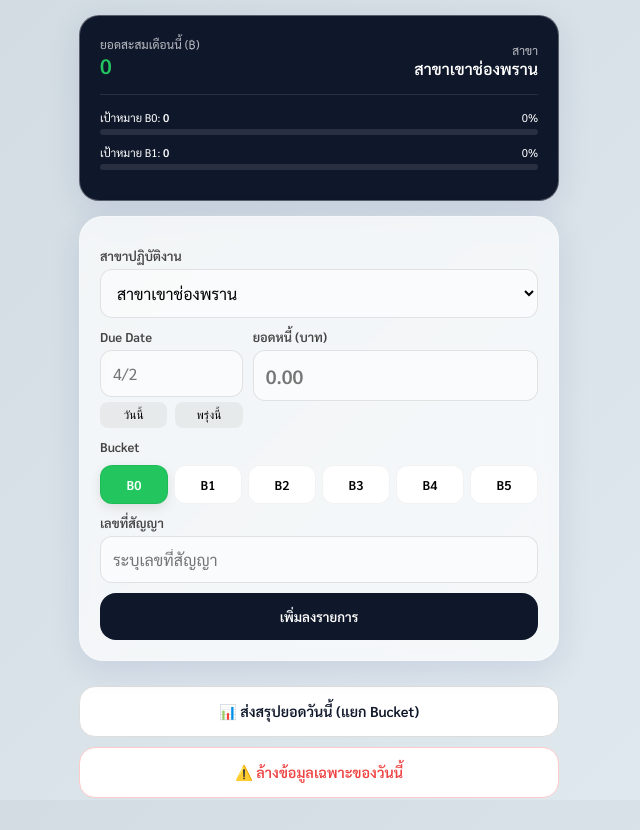
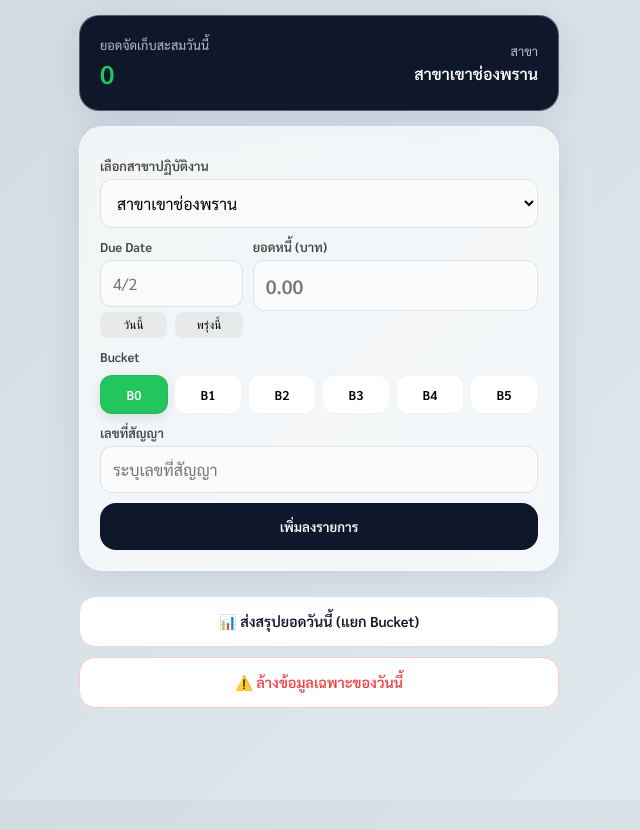
Before and after one commit to Ai-IQ04/Send-to-line, a plain HTML site: page index.html in a window 1280 px wide. Shown: the whole page, without its empty margins (321-961 px from the left). Drawn offline with Linux system fonts and the light colour scheme.

Commit message:
Update index.html

```diff
--- a/index.html
+++ b/index.html
@@ -3,7 +3,7 @@
 <head>
     <meta charset="UTF-8">
     <meta name="viewport" content="width=device-width, initial-scale=1.0">
-    <title>Collectio Ultimate | Monthly Tracking</title>
+    <title>Collectio | Daily Dashboard</title>
     <link href="https://fonts.googleapis.com/css2?family=Sarabun:wght@300;400;600&display=swap" rel="stylesheet">
     <style>
         :root {
@@ -23,17 +23,14 @@
             border-radius: 24px; border: 1px solid rgba(255, 255, 255, 0.3);
             box-shadow: 0 8px 32px rgba(31, 38, 135, 0.1); padding: 20px; margin-bottom: 15px;
         }
-        .dashboard { background: var(--dark); color: white; border-radius: 20px; padding: 20px; }
-        .dash-row { display: flex; justify-content: space-between; align-items: flex-end; margin-bottom: 10px; }
-        .dash-label { font-size: 0.75rem; opacity: 0.7; }
-        .dash-value { font-size: 1.3rem; font-weight: bold; color: var(--primary); }
 
-        /* Monthly Goal Section */
-        .monthly-section { margin-top: 15px; padding-top: 15px; border-top: 1px solid rgba(255,255,255,0.1); }
-        .goal-item { margin-bottom: 10px; }
-        .goal-header { display: flex; justify-content: space-between; font-size: 0.7rem; margin-bottom: 4px; }
-        .progress-container { background: rgba(255,255,255,0.1); height: 6px; border-radius: 10px; overflow: hidden; }
-        .progress-bar { height: 100%; transition: 0.5s; width: 0%; }
+        /* Dashboard แบบใหม่ - เน้นยอดวันนี้ */
+        .dashboard {
+            background: var(--dark); color: white; border-radius: 20px; padding: 20px;
+            display: flex; justify-content: space-between; align-items: center;
+        }
+        .dash-label { font-size: 0.8rem; opacity: 0.7; margin-bottom: 4px; }
+        .dash-value { font-size: 1.6rem; font-weight: bold; color: var(--primary); }
 
         label { font-size: 0.8rem; font-weight: 600; color: #444; display: block; margin: 10px 0 5px; }
         select, input {
@@ -65,25 +62,18 @@
 
 <div class="container">
     <div class="dashboard glass">
-        <div class="dash-row">
-            <div><div class="dash-label">ยอดสะสมเดือนนี้ (฿)</div><div class="dash-value" id="dash-month-total">0</div></div>
-            <div style="text-align:right"><div class="dash-label">สาขา</div><div id="dash-branch" style="font-weight:600;">-</div></div>
+        <div>
+            <div class="dash-label">ยอดจัดเก็บสะสมวันนี้</div>
+            <div class="dash-value" id="dash-total">0</div>
         </div>
-
-        <div class="monthly-section">
-            <div class="goal-item" onclick="setGoal('B0')">
-                <div class="goal-header"><span>เป้าหมาย B0: <b id="text-goal-b0">0</b></span><span id="pct-b0">0%</span></div>
-                <div class="progress-container"><div class="progress-bar" id="bar-b0" style="background:var(--b0)"></div></div>
-            </div>
-            <div class="goal-item" onclick="setGoal('B1')">
-                <div class="goal-header"><span>เป้าหมาย B1: <b id="text-goal-b1">0</b></span><span id="pct-b1">0%</span></div>
-                <div class="progress-container"><div class="progress-bar" id="bar-b1" style="background:var(--b1)"></div></div>
-            </div>
+        <div style="text-align:right">
+            <div class="dash-label">สาขา</div>
+            <div id="dash-branch" style="font-weight:600; font-size: 1rem;">-</div>
         </div>
     </div>
 
     <div class="glass">
-        <label>สาขาปฏิบัติงาน</label>
+        <label>เลือกสาขาปฏิบัติงาน</label>
         <select id="branch" onchange="updateDashBranch()">
             <option>สาขาเขาช่องพราน</option><option>สาขานางแก้ว</option><option>สาขาจอมบึง</option>
             <option>สาขาดอนตูมราชบุรี</option><option>สาขาสวนผึ้ง</option><option>สาขาบ้านคา</option>
@@ -124,15 +114,6 @@
 
     const haptic = () => { if(window.navigator.vibrate) window.navigator.vibrate(10); };
 
-    function setGoal(bkt) {
-        let currentGoal = localStorage.getItem(`monthly_goal_${bkt}`) || 0;
-        let g = prompt(`ระบุเป้าหมายเดือนสำหรับ ${bkt} (บาท):`, currentGoal);
-        if(g !== null) {
-            localStorage.setItem(`monthly_goal_${bkt}`, g);
-            updateDashboard();
-        }
-    }
-
     function setB(el) { haptic(); document.querySelectorAll('.b-pad').forEach(p => p.classList.remove('active')); el.classList.add('active'); currentB = el.dataset.b; }
     function quickDate(offset) { const d = new Date(); d.setDate(d.getDate() + offset); document.getElementById('t-due').value = `${d.getDate()}/${d.getMonth()+1}`; }
     function updateDashBranch() { document.getElementById('dash-branch').innerText = document.getElementById('branch').value; }
@@ -141,6 +122,7 @@
         haptic();
         const due = document.getElementById('t-due').value, amt = parseFloat(document.getElementById('t-amt').value), cnt = document.getElementById('t-cnt').value;
         if (!due || !amt || !cnt) return alert("ข้อมูลไม่ครบ");
+
         if(editingId) {
             items = items.map(i => i.id === editingId ? {...i, due, amt, cnt, bkt: currentB} : i);
             editingId = null; document.getElementById('main-btn').innerText = "เพิ่มลงรายการ";
@@ -184,50 +166,23 @@
 
     function saveHistory(amt, stats) {
         const today = new Date().toLocaleDateString();
-        let history = JSON.parse(localStorage.getItem('collectio_history_v4') || '{}');
+        let history = JSON.parse(localStorage.getItem('collectio_daily_v5') || '{}');
         if (!history[today]) history[today] = { total: 0, buckets: {} };
         history[today].total += amt;
         for (let b in stats) history[today].buckets[b] = (history[today].buckets[b] || 0) + stats[b];
-        localStorage.setItem('collectio_history_v4', JSON.stringify(history));
+        localStorage.setItem('collectio_daily_v5', JSON.stringify(history));
         updateDashboard();
     }
 
     function updateDashboard() {
-        const now = new Date();
-        const monthKey = `/${now.getMonth()+1}/${now.getFullYear()}`;
-        const history = JSON.parse(localStorage.getItem('collectio_history_v4') || '{}');
-
-        let monthTotal = 0, monthB0 = 0, monthB1 = 0;
-
-        // รวมยอดเฉพาะในเดือนปัจจุบัน
-        for (let date in history) {
-            if (date.endsWith(monthKey)) {
-                monthTotal += history[date].total;
-                monthB0 += (history[date].buckets['B0'] || 0);
-                monthB1 += (history[date].buckets['B1'] || 0);
-            }
-        }
-
-        document.getElementById('dash-month-total').innerText = monthTotal.toLocaleString();
-
-        // Update B0 Goal
-        const goalB0 = localStorage.getItem('monthly_goal_B0') || 0;
-        document.getElementById('text-goal-b0').innerText = parseInt(goalB0).toLocaleString();
-        const pctB0 = goalB0 > 0 ? Math.min((monthB0 / goalB0) * 100, 100) : 0;
-        document.getElementById('bar-b0').style.width = pctB0 + "%";
-        document.getElementById('pct-b0').innerText = Math.round(pctB0) + "%";
-
-        // Update B1 Goal
-        const goalB1 = localStorage.getItem('monthly_goal_B1') || 0;
-        document.getElementById('text-goal-b1').innerText = parseInt(goalB1).toLocaleString();
-        const pctB1 = goalB1 > 0 ? Math.min((monthB1 / goalB1) * 100, 100) : 0;
-        document.getElementById('bar-b1').style.width = pctB1 + "%";
-        document.getElementById('pct-b1').innerText = Math.round(pctB1) + "%";
+        const today = new Date().toLocaleDateString();
+        const history = JSON.parse(localStorage.getItem('collectio_daily_v5') || '{}')[today] || {total:0};
+        document.getElementById('dash-total').innerText = history.total.toLocaleString();
     }
 
     function sendDailySummary() {
         const today = new Date().toLocaleDateString();
-        const history = JSON.parse(localStorage.getItem('collectio_history_v4') || '{}')[today];
+        const history = JSON.parse(localStorage.getItem('collectio_daily_v5') || '{}')[today];
         if(!history) return alert("ไม่มีข้อมูลวันนี้");
         let msg = `📊 สรุปยอดสะสม (${document.getElementById('branch').value})\nวันที่: ${today}\n---\n`;
         Object.keys(history.buckets).sort().forEach(b => msg += `${b}: ${history.buckets[b].toLocaleString()} ฿\n`);
@@ -236,11 +191,11 @@
     }
 
     function confirmReset() {
-        const today = new Date().toLocaleDateString();
-        if(confirm(`ล้างข้อมูลยอดสะสมของวันนี้ (${today}) ใช่หรือไม่?\n(ข้อมูลวันอื่นและเป้าหมายเดือนจะไม่หาย)`)) {
-            let history = JSON.parse(localStorage.getItem('collectio_history_v4') || '{}');
+        if(confirm("ล้างข้อมูลยอดจัดเก็บของวันนี้ทั้งหมดใช่หรือไม่?")) {
+            const today = new Date().toLocaleDateString();
+            let history = JSON.parse(localStorage.getItem('collectio_daily_v5') || '{}');
             delete history[today];
-            localStorage.setItem('collectio_history_v4', JSON.stringify(history));
+            localStorage.setItem('collectio_daily_v5', JSON.stringify(history));
             updateDashboard();
         }
     }
```
